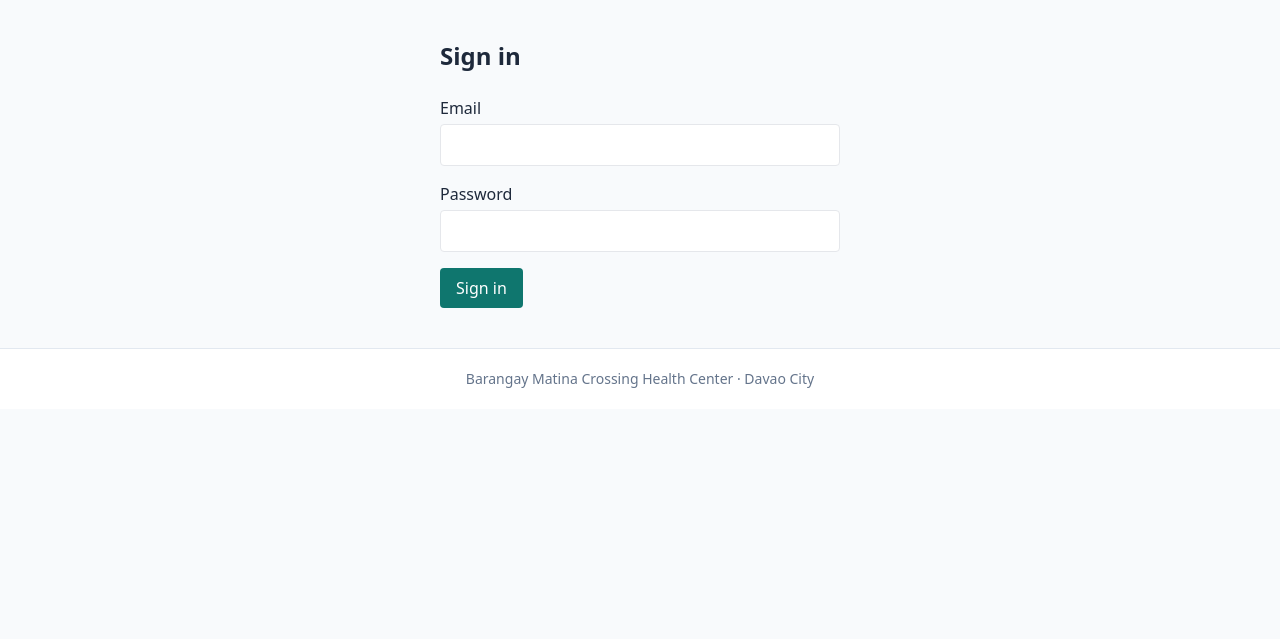
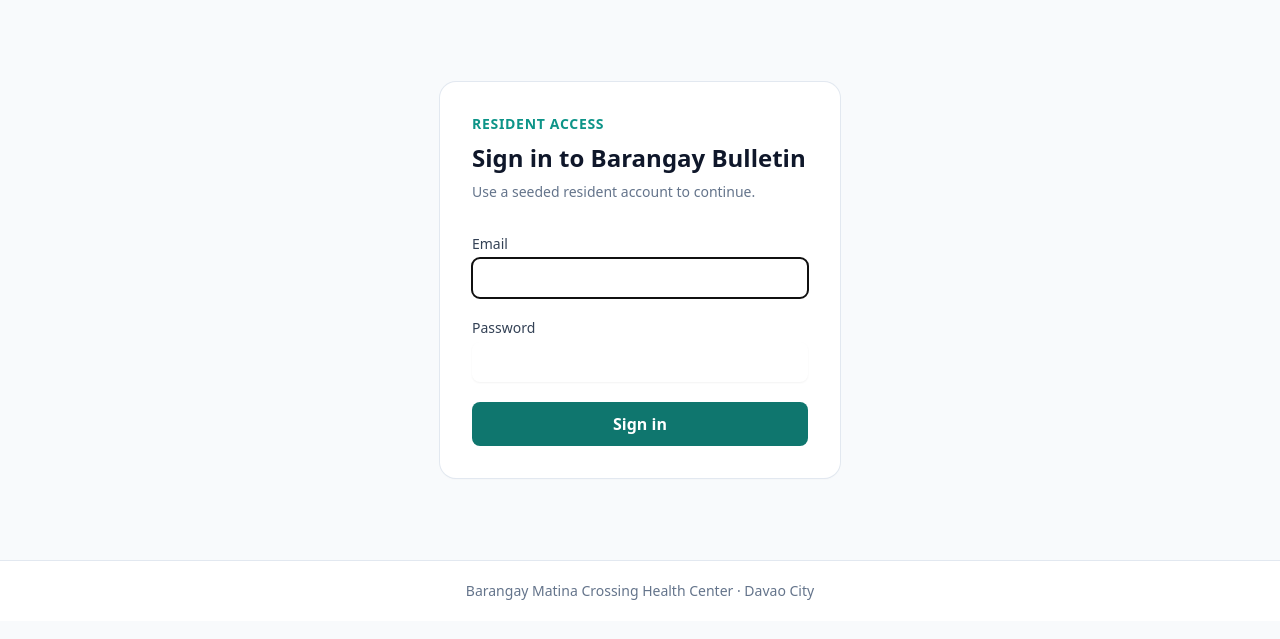
Before and after one commit to MiniiWinnie/LabActivity11-Argoncillo, a Laravel app: page /login in a window 1280 px wide. Shown: the part 61-700 px from the top of the page. Run offline with Laravel 12, Linux system fonts and the light colour scheme; style sheets or scripts are compiled from the project's sources.

Commit message:
Reuse Lab 9 manual login flow

```diff
--- a/app/Http/Controllers/AuthController.php
+++ b/app/Http/Controllers/AuthController.php
@@ -17,13 +17,15 @@ class AuthController extends Controller
 
     public function login(LoginRequest $request): RedirectResponse
     {
-        $credentials = $request->validated();
-        if (! Auth::attempt($credentials)) {
-            return back()->withErrors(['email' => 'Invalid email or password.'])->onlyInput('email');
+        if (Auth::attempt($request->validated())) {
+            $request->session()->regenerate();
+
+            return redirect()->intended('/posts');
         }
-        $request->session()->regenerate();
 
-        return redirect()->intended(route('posts.index'));
+        return back()->withErrors([
+            'email' => 'Invalid email or password.',
+        ])->onlyInput('email');
     }
 
     public function logout(Request $request): RedirectResponse
@@ -32,6 +34,6 @@ class AuthController extends Controller
         $request->session()->invalidate();
         $request->session()->regenerateToken();
 
-        return redirect()->route('posts.index');
+        return redirect('/login');
     }
 }
--- a/resources/views/auth/login.blade.php
+++ b/resources/views/auth/login.blade.php
@@ -3,8 +3,11 @@
 @section('title', 'Sign in')
 
 @section('content')
-    <div class="mx-auto max-w-md px-6 py-10">
-        <h1 class="text-2xl font-bold">Sign in</h1>
+    <div class="mx-auto flex min-h-[70vh] max-w-md items-center px-6 py-10">
+        <div class="w-full rounded-2xl bg-white p-8 shadow-sm ring-1 ring-slate-200">
+        <p class="text-sm font-semibold uppercase tracking-wider text-teal-600">Resident access</p>
+        <h1 class="mt-2 text-2xl font-bold text-slate-900">Sign in to Barangay Bulletin</h1>
+        <p class="mt-2 text-sm text-slate-500">Use a seeded resident account to continue.</p>
         @if ($errors->any())
             <div class="mt-4 rounded border border-red-200 bg-red-50 p-4 text-sm text-red-700">
                 <p class="font-semibold">Please fix the following:</p>
@@ -15,19 +18,25 @@
                 </ul>
             </div>
         @endif
-        <form method="POST" action="{{ route('login') }}" class="mt-6 space-y-4">
+        <form method="POST" action="{{ url('/login') }}" class="mt-8 space-y-5">
             @csrf
             <div>
-                <label for="email">Email</label>
-                <input id="email" name="email" type="email" value="{{ old('email') }}" class="mt-1 w-full rounded border p-2">
+                <label for="email" class="block text-sm font-medium text-slate-700">Email</label>
+                <input id="email" name="email" type="email" value="{{ old('email') }}" required autofocus
+                    class="mt-1 block w-full rounded-lg border-slate-300 px-3 py-2 shadow-sm focus:border-teal-500 focus:ring-teal-500">
                 @error('email') <p class="text-sm text-red-600">{{ $message }}</p> @enderror
             </div>
             <div>
-                <label for="password">Password</label>
-                <input id="password" name="password" type="password" class="mt-1 w-full rounded border p-2">
+                <label for="password" class="block text-sm font-medium text-slate-700">Password</label>
+                <input id="password" name="password" type="password" required
+                    class="mt-1 block w-full rounded-lg border-slate-300 px-3 py-2 shadow-sm focus:border-teal-500 focus:ring-teal-500">
                 @error('password') <p class="text-sm text-red-600">{{ $message }}</p> @enderror
             </div>
-            <button class="rounded bg-teal-700 px-4 py-2 text-white">Sign in</button>
+            <button type="submit"
+                class="w-full rounded-lg bg-teal-700 px-4 py-2.5 font-semibold text-white transition hover:bg-teal-800">
+                Sign in
+            </button>
         </form>
+        </div>
     </div>
 @endsection
```
Also changed, not shown: tests/Feature/BulletinRelationshipsTest.php (+15 -0 lines).
